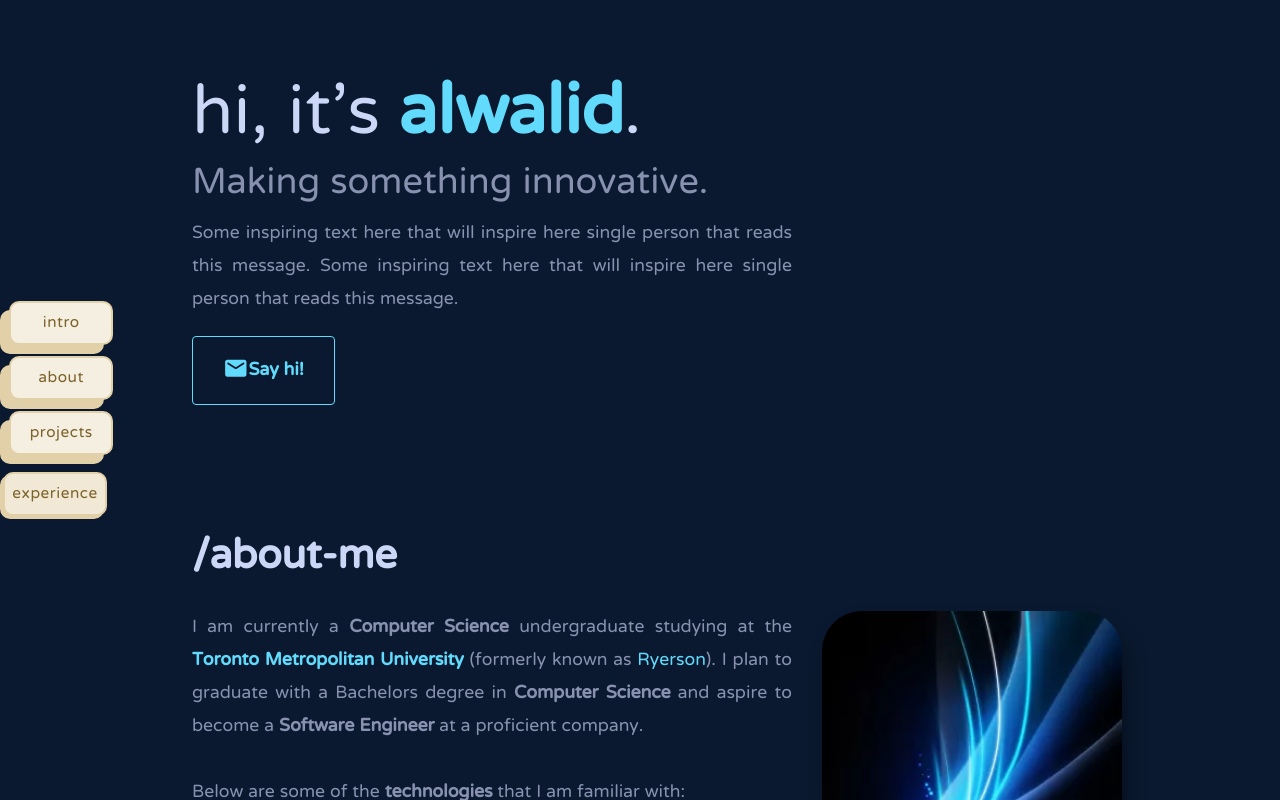
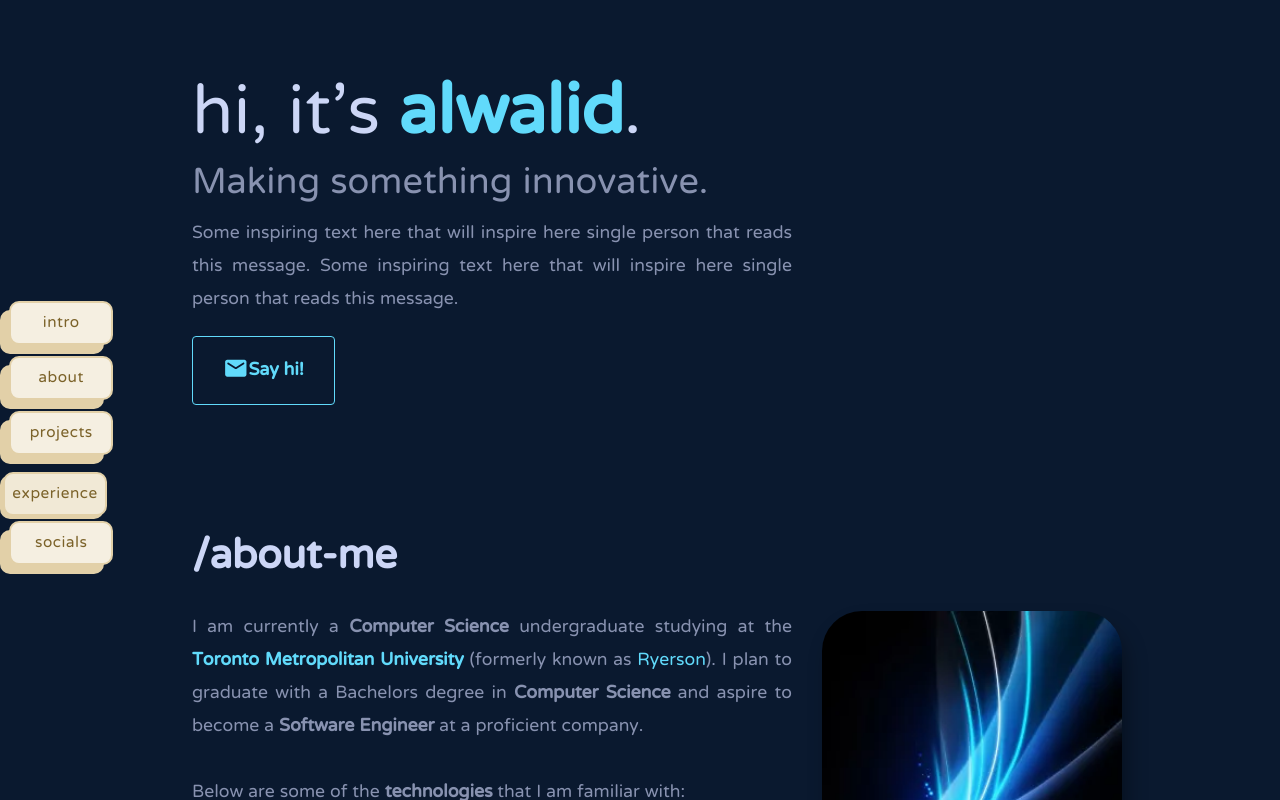
Before and after one commit to wxlkda/realport, a React (Create React App) app: page / in a window 1280 px wide. Shown: the top 800 px of the page. Built offline with nearby package versions, Linux system fonts and the light colour scheme.

Commit message:
Tried doing socials. Gotta fix positioning in ::before

```diff
--- a/src/css/navigation.css
+++ b/src/css/navigation.css
@@ -11,6 +11,13 @@
     min-width: 100px;
     min-height: 40px;
   }
+
+.socialsBar, .socialsBar::before {
+  border: 2px solid #e2d0a8;
+  border-radius: 10px;
+  min-width: 100px;
+  min-height: 40px;
+}
 
   .projectsBar {
     margin-top: calc(calc(100vh / 2) + 20px);
@@ -55,11 +62,21 @@
     position: fixed;
     transform: skewX(0deg);
   }
+  .socialsBar {
+    margin-top: calc(calc(100vh / 2) + 130px);
+    background: #e2d0a8;
+    color: #7b6229;
+    font-family: "NTR Regular";
+    font-size: 1.2rem;
+    letter-spacing: 0.5px;
+    position: fixed;
+    transform: skewX(0deg);
+  }
 
 
-.projectsBar::before, .experienceBar::before, .aboutBar::before, .introBar::before {
+.projectsBar::before, .experienceBar::before, .aboutBar::before, .introBar::before, .socialsBar::before {
     content: attr(data-label);
-    background: #F5EFE1;
+    background: var(--buttonColor);
     display: grid;
     place-items: center;
     position: absolute;
@@ -91,7 +108,7 @@
   }
   .aboutSelected::before {
     content: attr(data-label);
-    background: #F5EFE1;
+    background: var(--buttonColor);
     display: grid;
     place-items: center;
     position: absolute;
@@ -105,7 +122,7 @@
 }
 .projectsSelected::before {
     content: attr(data-label);
-    background: #F5EFE1;
+    background: var(--buttonColor);
     display: grid;
     place-items: center;
     position: absolute;
@@ -130,7 +147,7 @@
   }
 .experienceSelected::before {
     content: attr(data-label);
-    background: #F5EFE1;
+    background: var(--buttonColor);
     display: grid;
     place-items: center;
     position: absolute;
@@ -145,7 +162,7 @@
 
   .introSelected::before {
     content: attr(data-label);
-    background: #F5EFE1;
+    background: var(--buttonColor);
     display: grid;
     place-items: center;
     position: absolute;
@@ -170,79 +187,62 @@
 
 
 
+.socialsBar > a{
+    display: none;
+}
+
+.socialsBar:hover > a {
+  display: grid;
+    justify-content: center;
+  align-items: center;
+    flex-direction: column;
+  grid-template-columns: repeat(3, minmax(8px, 9px));
+}
 
 
 
-
-
-
-
-
-.socialsBar {
-    display: none;
-}
-/*
-.socialsBar {
-    margin-top: calc(calc(100vh / 2) + 88px);
-    display: inline-block;
-    border-radius: 10px;
-    width: 7px;
-    height: 40px;
-    position: fixed;
-    background-color: var(--cloudy-white);
-    transform: translateY(-50%);
-    transition: width 0.25s ease;
-    text-align: center;
-    justify-content: center;
-    align-content: center;
-    flex-direction: column;
-
-}
-
-.socialsBar > a {
-    visibility: none;
-    opacity: 0;
-    transition: visibility 0s, opacity 0s linear;
+.socialsBar:hover::before {
+    content: "";
+    background: var(--buttonColor);
+    display: grid;
+    place-items: center;
+    position: absolute;
+    top: -0.5rem;
+    right: -0.5rem;
+    z-index: -1;
+    transition: all 0.3s ease;
+    background-color: #f1e9d6;
+    top: -5px;
+    right: -5px;
 }
 
 
 .socialsBar:hover {
-    width: 120px;
-    display:grid;
-    grid-template-columns: repeat(3, minmax(20px, 33px));
-}
-
-.socialsBar:hover > a {
+    margin-top: calc(calc(100vh / 2) + 130px);
+    background: #e2d0a8;
+    color: #7b6229;
+    font-family: "NTR Regular";
+    font-size: 1.2rem;
+    letter-spacing: 0.5px;
+    position: fixed;
+    transform: skewX(0deg);
     display: flex;
-    justify-content: center;
-    align-items: center;
-    flex-direction: column;
-    padding-left: 0px;
-    grid-template-columns: repeat(3, minmax(12px, max-content));
-    transition: visibility 0s, opacity 0.51s linear;
-    visibility: visible;
-    opacity: 1;
-
 }
 
 
 .linkedinIcon, .emailIcon {
-    transform: scale(1.2);
-    color: var(--highlight-color);
-    text-decoration-color: var(--highlight-color);
+  transform: scale(1);
+  color: #7b6229;
 }
 .githubIcon {
-    color: var(--highlight-color);
-    text-decoration-color: var(--highlight-color);
+  transform: scale(1);
+  color: #7b6229;
 }
 
 .githubIcon:hover, .linkedinIcon:hover, .emailIcon:hover{
-    color: rgb(122,122,122);
-    text-decoration-color: rgb(122,122,122);
+  color: #7b6229;
 
 }
-
-*/
 
 
 
```
